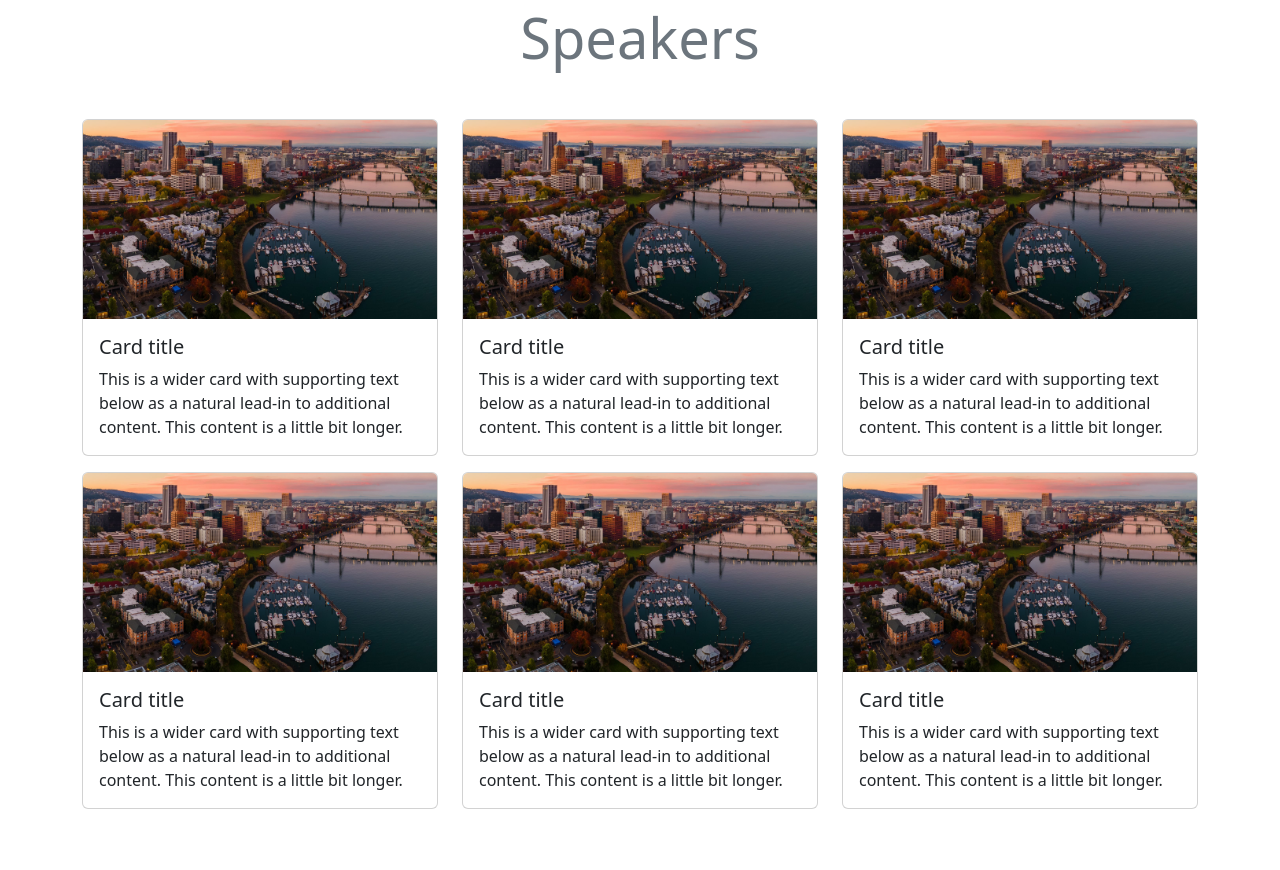
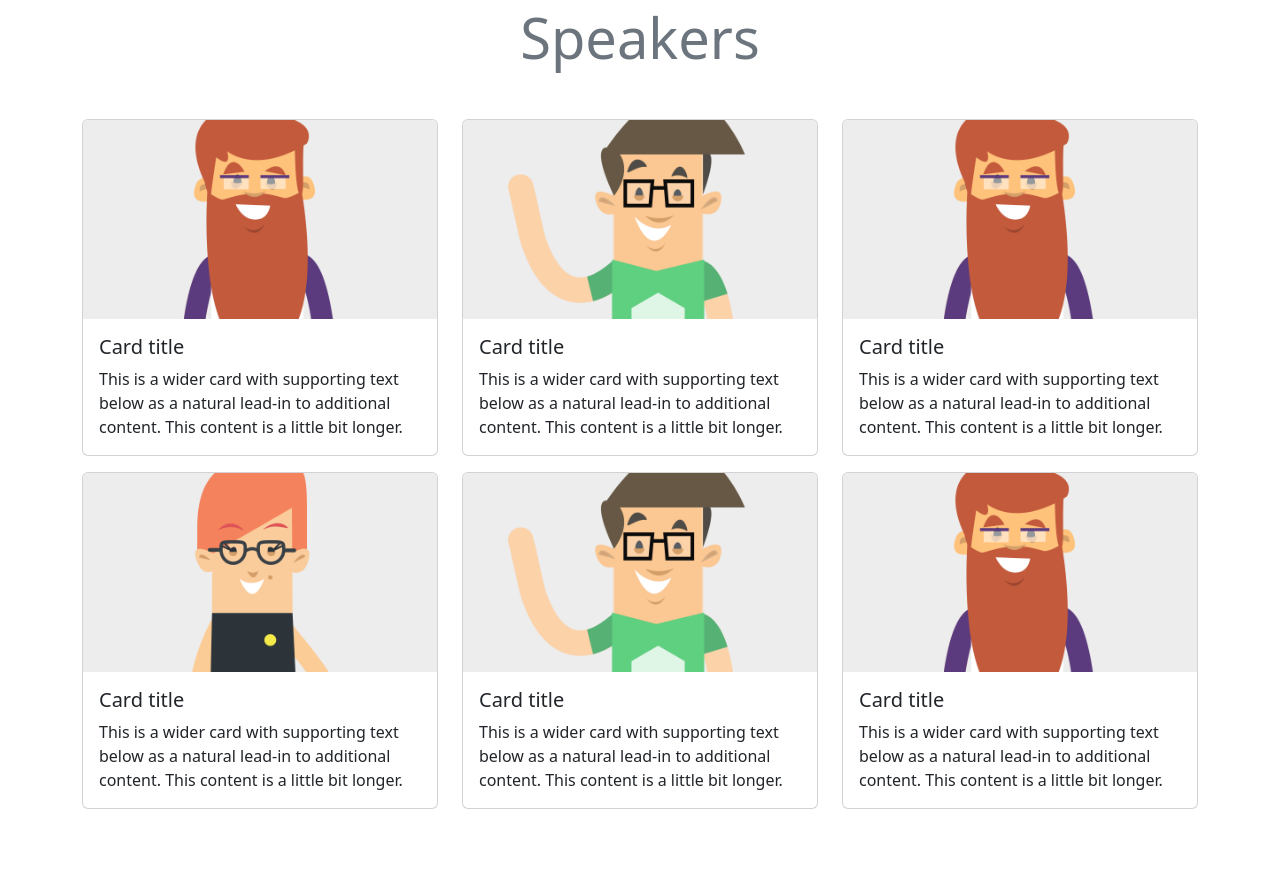
Before and after one commit to whd793/fullstack-conf-website, a plain HTML site: page index.html in a window 1280 px wide. Shown: the part 940-1810 px from the top of the page. Drawn offline with nearby package versions, Linux system fonts and the light colour scheme.

```diff
--- a/index.html
+++ b/index.html
@@ -88,7 +88,7 @@
     <div class="row">
       <div class="col-md-6 col-lg-4">
         <div class="card mb-3">
-          <img src="img/portland.jpeg" class="card-img-top" alt="...">
+          <img src="img/avatar1.png" class="card-img-top" alt="...">
           <div class="card-body">
             <h5 class="card-title">Card title</h5>
             <p class="card-text">This is a wider card with supporting text below as a natural lead-in to additional
@@ -100,7 +100,7 @@
 
       <div class="col-md-6 col-lg-4">
         <div class="card mb-3">
-          <img src="img/portland.jpeg" class="card-img-top" alt="...">
+          <img src="img/avatar2.png" class="card-img-top" alt="...">
           <div class="card-body">
             <h5 class="card-title">Card title</h5>
             <p class="card-text">This is a wider card with supporting text below as a natural lead-in to additional
@@ -113,7 +113,7 @@
       <div class="col-md-6 col-lg-4">
 
         <div class="card mb-3">
-          <img src="img/portland.jpeg" class="card-img-top" alt="...">
+          <img src="img/avatar1.png" class="card-img-top" alt="...">
           <div class="card-body">
             <h5 class="card-title">Card title</h5>
             <p class="card-text">This is a wider card with supporting text below as a natural lead-in to additional
@@ -125,7 +125,7 @@
 
       <div class="col-md-6 col-lg-4">
         <div class="card mb-3">
-          <img src="img/portland.jpeg" class="card-img-top" alt="...">
+          <img src="img/avatar3.png" class="card-img-top" alt="...">
           <div class="card-body">
             <h5 class="card-title">Card title</h5>
             <p class="card-text">This is a wider card with supporting text below as a natural lead-in to additional
@@ -137,7 +137,7 @@
 
       <div class="col-md-6 col-lg-4">
         <div class="card mb-3">
-          <img src="img/portland.jpeg" class="card-img-top" alt="...">
+          <img src="img/avatar2.png" class="card-img-top" alt="...">
           <div class="card-body">
             <h5 class="card-title">Card title</h5>
             <p class="card-text">This is a wider card with supporting text below as a natural lead-in to additional
@@ -149,7 +149,7 @@
 
       <div class="col-md-6 col-lg-4">
         <div class="card mb-3">
-          <img src="img/portland.jpeg" class="card-img-top" alt="...">
+          <img src="img/avatar1.png" class="card-img-top" alt="...">
           <div class="card-body">
             <h5 class="card-title">Card title</h5>
             <p class="card-text">This is a wider card with supporting text below as a natural lead-in to additional
```
Also changed, not shown: img/avatar1.png (added), img/avatar2.png (added), img/avatar3.png (added).
